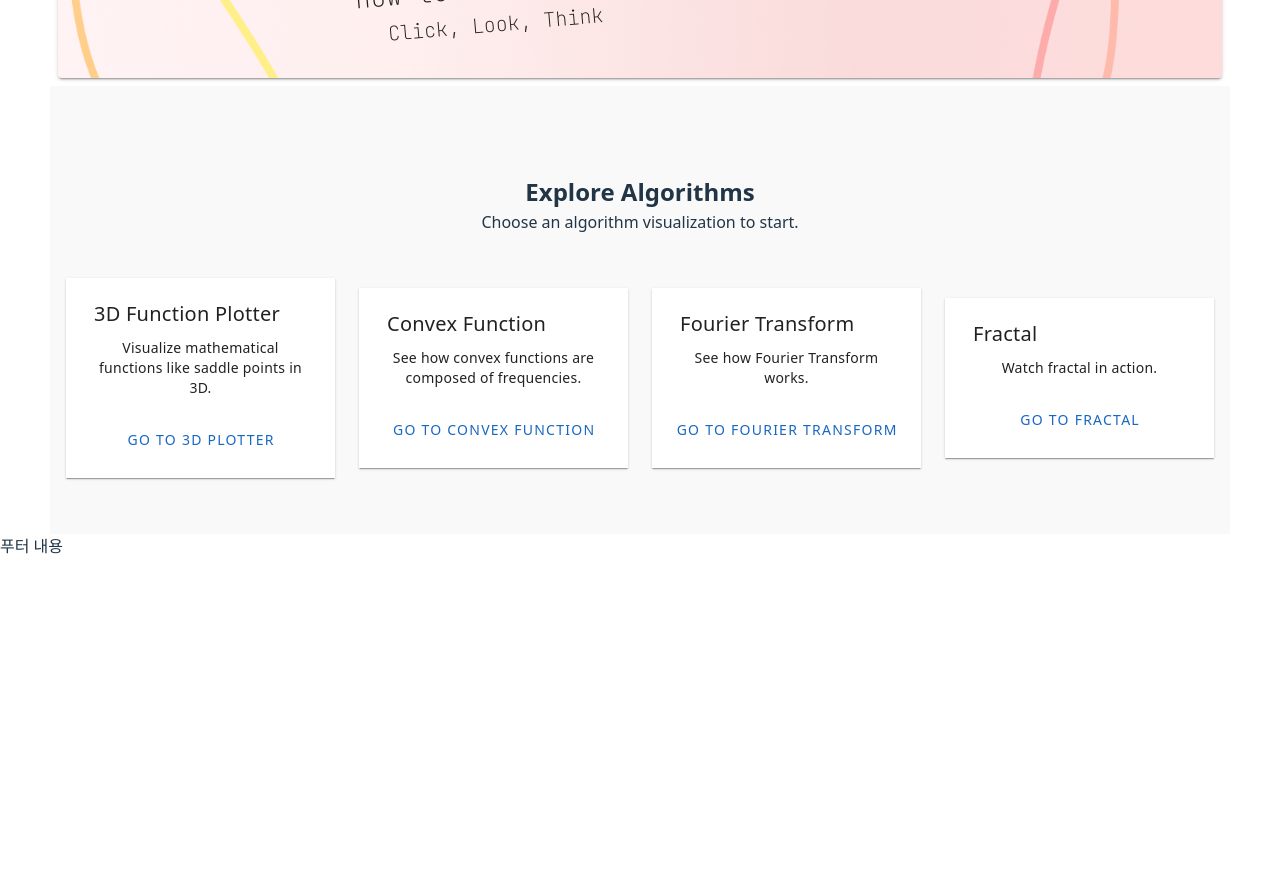
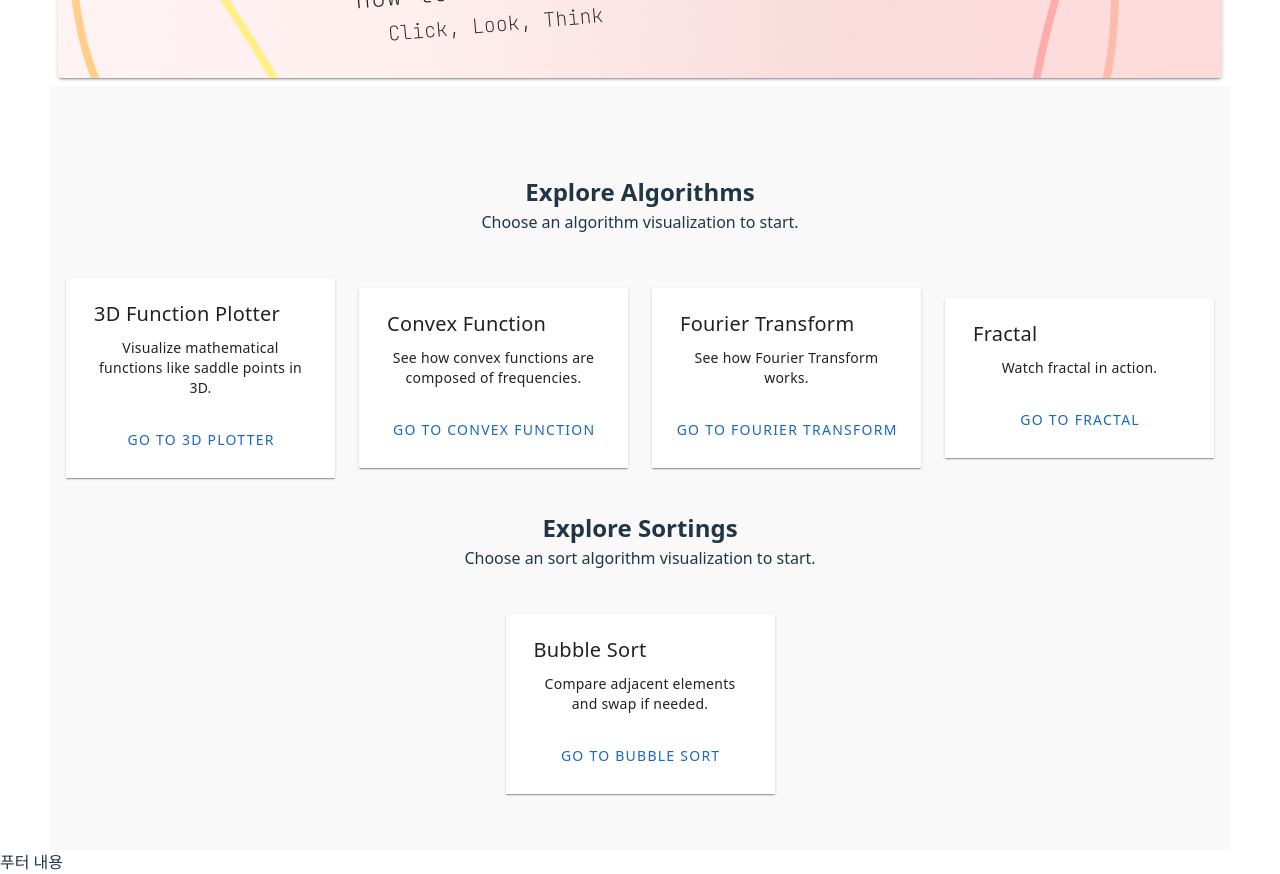
Before and after one commit to YeomYuJun/front_allgo, a Vue app: page / in a window 1280 px wide. Shown: the part 280-1154 px from the top of the page. Before the commit the page ends 838 px from the top, so only its background shows below. Built offline with nearby package versions, Linux system fonts and the light colour scheme.

Commit message:
Style add  Sort card to Home, edit FFT CSS....ing

```diff
--- a/src/components/FFT.vue
+++ b/src/components/FFT.vue
@@ -1002,6 +1002,7 @@ export default {
 </script>
 
 <style scoped>
+/*css가 점점 더 맘에 안든다....*/
 .fft-container {
   padding: 20px;
   max-width: 1400px;
@@ -1067,7 +1068,6 @@ export default {
 .visualization-grid {
   display: grid;
   grid-template-columns: 1fr 1fr;
-  grid-template-rows: 1fr 1fr;
   gap: 20px;
   margin-bottom: 20px;
   min-height: 600px;
--- a/src/components/Home.vue
+++ b/src/components/Home.vue
@@ -43,14 +43,18 @@
     </section>
 
     <section class="content_section">
-        <v-container> <v-row justify="center" class="text-center mt-5 mb-5">
+        <v-container>
+
+            <!-- algorithm tit -->
+            <v-row justify="center" class="text-center mt-5 mb-5">
                 <v-col cols="12">
                     <h2>Explore Algorithms</h2>
                     <p>Choose an algorithm visualization to start.</p>
                 </v-col>
             </v-row>
-
+            <!-- algorithn -->
             <v-row justify="center" align="center" class="navigation-links">
+                <!-- 3d -->
                 <v-col cols="12" md="3">
                     <v-card class="pa-3" outlined tile>
                         <v-card-title class="justify-center">3D Function Plotter</v-card-title>
@@ -65,6 +69,7 @@
                     </v-card>
                 </v-col>
 
+                <!-- 볼록함수 -->
                 <v-col cols="12" md="3">
                     <v-card class="pa-3" outlined tile>
                         <v-card-title class="justify-center">Convex Function</v-card-title>
@@ -79,6 +84,7 @@
                     </v-card>
                 </v-col>
 
+                <!-- FFT -->
                 <v-col cols="12" md="3">
                     <v-card class="pa-3" outlined tile>
                         <v-card-title class="justify-center">Fourier Transform</v-card-title>
@@ -93,6 +99,7 @@
                     </v-card>
                 </v-col>
 
+                <!-- 프랙탈 -->
                 <v-col cols="12" md="3">
                     <v-card class="pa-3" outlined tile>
                         <v-card-title class="justify-center">Fractal</v-card-title>
@@ -102,6 +109,75 @@
                         <v-card-actions class="justify-center">
                              <v-btn color="primary" @click="navigateTo('/fractal')">
                                 Go to Fractal
+                            </v-btn>
+                        </v-card-actions>
+                    </v-card>
+                </v-col>
+            </v-row>
+            <!-- 정렬 tit -->
+            <v-row justify="center" class="text-center mt-5 mb-5">
+                <v-col cols="12">
+                    <h2>Explore Sortings</h2>
+                    <p>Choose an sort algorithm visualization to start.</p>
+                </v-col>
+            </v-row>
+            <!-- 정렬 -->
+            <v-row justify="center" align="center" class="navigation-links">
+                <!-- Bubble -->
+                <v-col cols="12" md="3">
+                    <v-card class="pa-3" outlined tile>
+                        <v-card-title class="justify-center">Bubble Sort</v-card-title>
+                        <v-card-text class="text-center">
+                            Compare adjacent elements and swap if needed.
+                        </v-card-text>
+                        <v-card-actions class="justify-center">
+                            <v-btn color="primary" @click="navigateTo('/')">
+                                Go to Bubble Sort
+                            </v-btn>
+                        </v-card-actions>
+                    </v-card>
+                </v-col>
+
+                <!-- Quick -->
+                <v-col cols="12" md="3" v-if="false">
+                    <v-card class="pa-3" outlined tile>
+                        <v-card-title class="justify-center">Quick Sort</v-card-title>
+                        <v-card-text class="text-center">
+                            Pick a pivot and partition around it.
+                        </v-card-text>
+                        <v-card-actions class="justify-center">
+                            <v-btn color="primary" @click="navigateTo('/')">
+                                Go to Quick Sort
+                            </v-btn>
+                        </v-card-actions>
+                    </v-card>
+                </v-col>
+
+                <!-- Merge -->
+                <v-col cols="12" md="3" v-if="false">
+                    <v-card class="pa-3" outlined tile>
+                        <v-card-title class="justify-center">Merge Sort</v-card-title>
+                        <v-card-text class="text-center">
+                            Divide into halves and merge them sorted.
+                        </v-card-text>
+                        <v-card-actions class="justify-center">
+                            <v-btn color="primary" @click="navigateTo('/')">
+                                Go to Merge Sort
+                            </v-btn>
+                        </v-card-actions>
+                    </v-card>
+                </v-col>
+
+                <!-- Heap -->
+                <v-col cols="12" md="3" v-if="false">
+                    <v-card class="pa-3" outlined tile>
+                        <v-card-title class="justify-center">Heap Sort</v-card-title>
+                        <v-card-text class="text-center">
+                            Build a heap and extract the maximum repeatedly.
+                        </v-card-text>
+                        <v-card-actions class="justify-center">
+                             <v-btn color="primary" @click="navigateTo('/')">
+                                Go to Heap Sort
                             </v-btn>
                         </v-card-actions>
                     </v-card>
```
